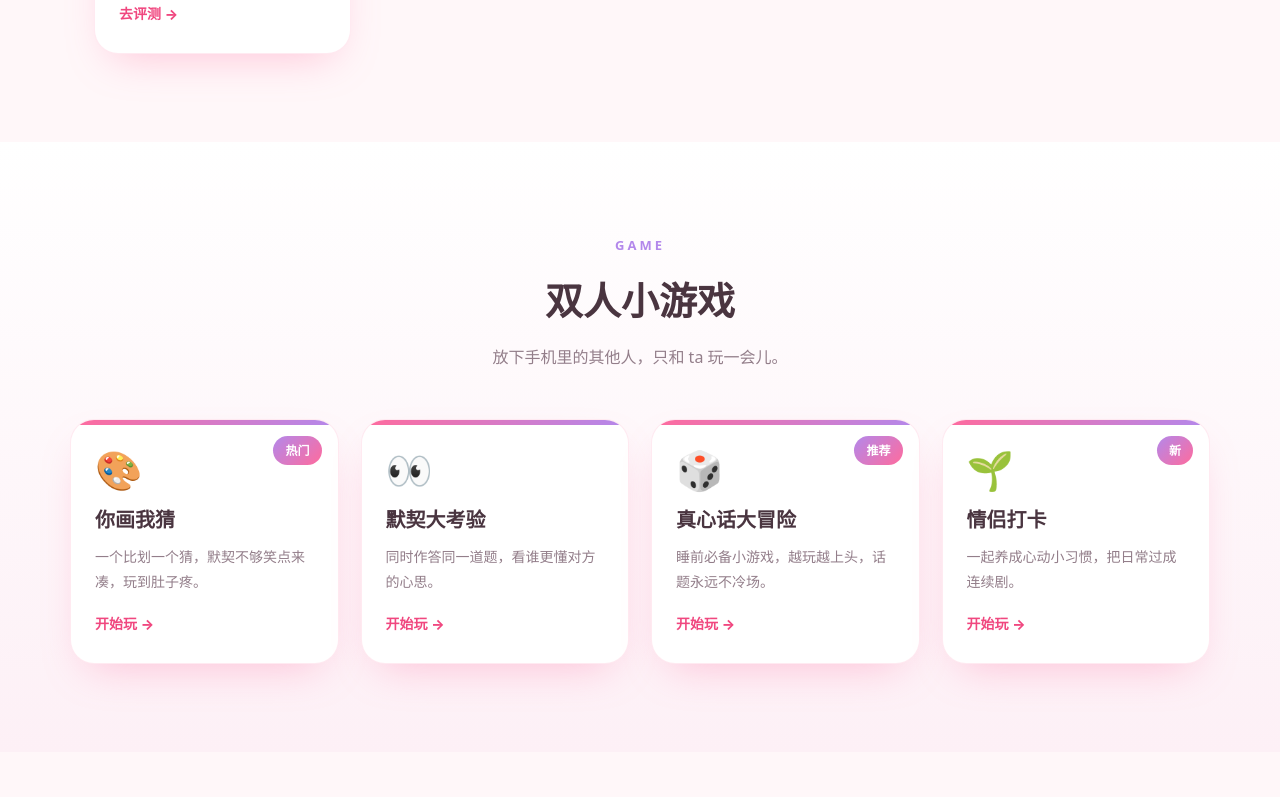
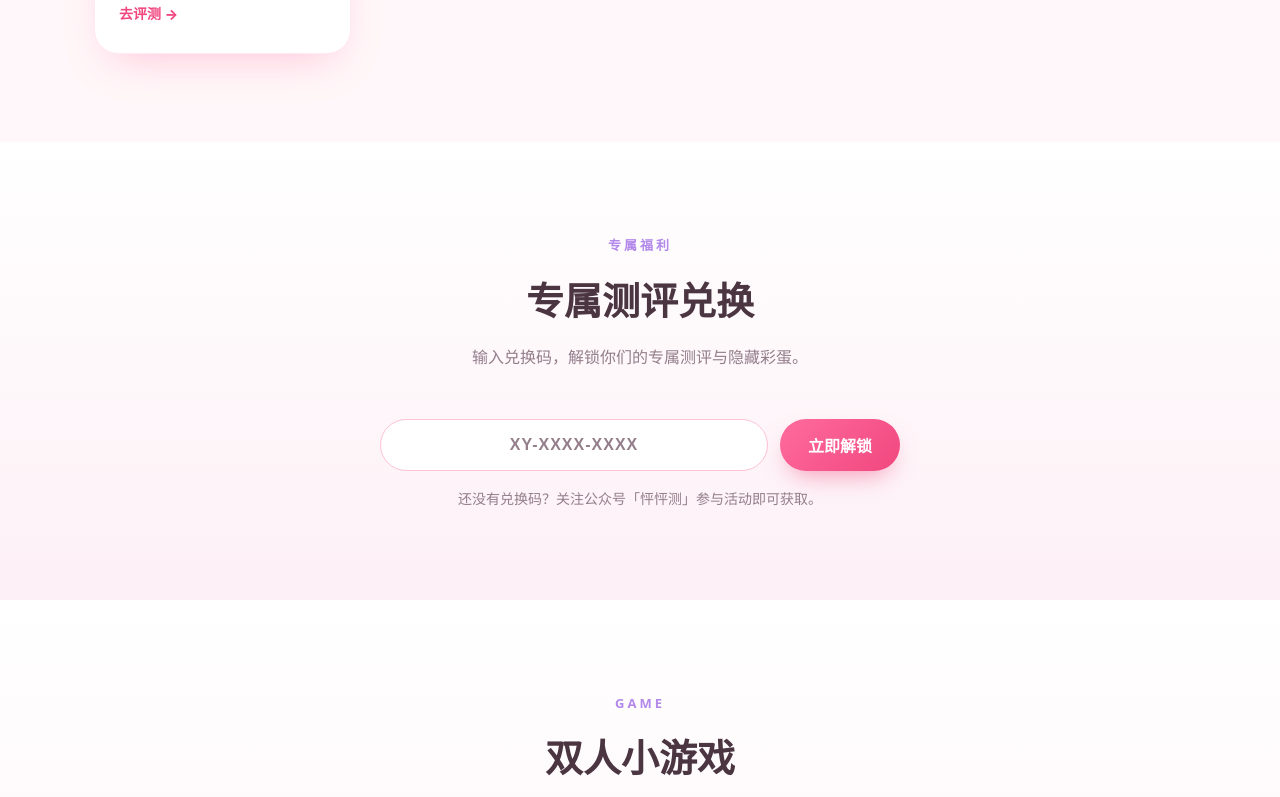
Before and after one commit to heshuixiu/couplegametest, a React (Vite) app: page / in a window 1280 px wide. Shown: the part 1573-2370 px from the top of the page. Built offline with nearby package versions, Linux system fonts and the light colour scheme.

Commit message:
feat: 站内兑换区 + 专属测评入口指向 #redeem

```diff
--- a/src/App.jsx
+++ b/src/App.jsx
@@ -1,6 +1,7 @@
 import Navbar from './components/Navbar.jsx'
 import Hero from './components/Hero.jsx'
 import TestZone from './components/TestZone.jsx'
+import RedeemExchange from './components/RedeemExchange.jsx'
 import GameZone from './components/GameZone.jsx'
 import Features from './components/Features.jsx'
 import Footer from './components/Footer.jsx'
@@ -12,6 +13,7 @@ export default function App() {
       <main>
         <Hero />
         <TestZone />
+        <RedeemExchange />
         <GameZone />
         <Features />
       </main>
--- /dev/null
+++ b/src/components/RedeemExchange.jsx
@@ -0,0 +1,52 @@
+import { useState } from 'react'
+
+export default function RedeemExchange() {
+  const [code, setCode] = useState('')
+  const [msg, setMsg] = useState(null)
+
+  const handleSubmit = (e) => {
+    e.preventDefault()
+    const v = code.trim().toUpperCase()
+    if (!/^XY-[A-Z0-9]{4}-[A-Z0-9]{4}$/.test(v)) {
+      setMsg({ type: 'err', text: '格式不对哦，兑换码长这样：XY-XXXX-XXXX' })
+      return
+    }
+    setMsg({
+      type: 'ok',
+      text: '兑换码格式正确 ✓ 核销服务即将上线，敬请期待属于你们的专属测评！',
+    })
+  }
+
+  return (
+    <section className="zone zone--alt" id="redeem">
+      <div className="zone__head">
+        <span className="zone__kicker">专属福利</span>
+        <h2 className="zone__title">专属测评兑换</h2>
+        <p className="zone__sub">输入兑换码，解锁你们的专属测评与隐藏彩蛋。</p>
+      </div>
+      <form className="redeem-form" onSubmit={handleSubmit}>
+        <input
+          className="redeem-form__input"
+          type="text"
+          placeholder="XY-XXXX-XXXX"
+          value={code}
+          onChange={(e) => setCode(e.target.value)}
+          maxLength={14}
+          autoComplete="off"
+          aria-label="兑换码"
+        />
+        <button className="btn btn--primary" type="submit">
+          立即解锁
+        </button>
+      </form>
+      {msg && (
+        <p className={`redeem-form__msg redeem-form__msg--${msg.type}`}>
+          {msg.text}
+        </p>
+      )}
+      <p className="redeem-form__hint">
+        还没有兑换码？关注公众号「怦怦测」参与活动即可获取。
+      </p>
+    </section>
+  )
+}
--- a/src/components/TestZone.jsx
+++ b/src/components/TestZone.jsx
@@ -28,7 +28,7 @@ const tests = [
     title: '专属测评兑换',
     desc: '输入兑换码，解锁你们的专属测评与隐藏彩蛋。',
     tag: '福利',
-    href: 'https://redeem.couplegametest.link',
+    href: '#redeem',
   },
 ]
 
--- a/src/index.css
+++ b/src/index.css
@@ -293,3 +293,57 @@ ul { list-style: none; }
   .zone, .why { padding: 64px 20px; }
   .stat { min-width: 110px; padding: 14px 22px; }
 }
+
+/* ---------- 兑换区 ---------- */
+.redeem-form {
+  max-width: 520px;
+  margin: 0 auto;
+  display: flex;
+  gap: 12px;
+  align-items: stretch;
+}
+.redeem-form__input {
+  flex: 1;
+  min-width: 0;
+  padding: 14px 20px;
+  font-size: 16px;
+  font-weight: 700;
+  letter-spacing: 2px;
+  text-align: center;
+  border-radius: 999px;
+  border: 1.5px solid var(--primary-soft);
+  background: #fff;
+  color: var(--ink);
+  outline: none;
+  transition: border-color 0.2s ease, box-shadow 0.2s ease;
+}
+.redeem-form__input:focus {
+  border-color: var(--primary);
+  box-shadow: 0 0 0 4px rgba(255, 107, 157, 0.15);
+}
+.redeem-form__input::placeholder {
+  letter-spacing: 1px;
+  color: var(--ink-soft);
+  font-weight: 600;
+}
+.redeem-form__msg {
+  max-width: 520px;
+  margin: 18px auto 0;
+  text-align: center;
+  font-size: 15px;
+  font-weight: 700;
+  padding: 12px 18px;
+  border-radius: 14px;
+}
+.redeem-form__msg--ok { color: #1f9d6b; background: #e7f8ef; }
+.redeem-form__msg--err { color: var(--primary-deep); background: #ffeef4; }
+.redeem-form__hint {
+  max-width: 520px;
+  margin: 16px auto 0;
+  text-align: center;
+  font-size: 14px;
+  color: var(--ink-soft);
+}
+@media (max-width: 640px) {
+  .redeem-form { flex-direction: column; }
+}
```
